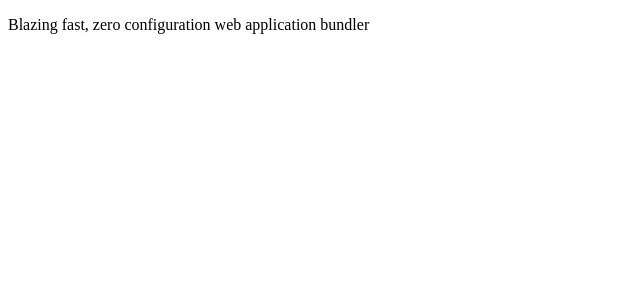
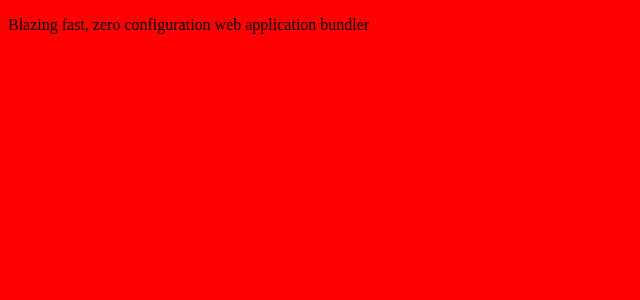
Before and after one commit to fac-14/Brickworks-Tollington_Project, a React (Vite) app: page / in a window 1280 px wide. Shown: the top 300 px of the page, without its empty margins (0-640 px from the left). Built offline with nearby package versions, Linux system fonts and the light colour scheme.

Commit message:
set up travis and nodemon

```diff
--- a/index.html
+++ b/index.html
@@ -5,7 +5,7 @@
   <meta name="viewport" content="width=device-width, initial-scale=1.0">
   <meta http-equiv="X-UA-Compatible" content="ie=edge">
   <title>Bundling ReactJS with Parcel</title>
-  <link rel="stylesheet" href="main.css"/>
+  <link rel="stylesheet" type="text/css" href="style.css"/>
 </head>
 <body>
   <div id="root"></div>
--- a/package.json
+++ b/package.json
@@ -5,7 +5,7 @@
   "main": "index.js",
   "scripts": {
     "test": "jest --watch",
-    "start": "node server.js",
+    "start": "nodemon server.js",
     "parcel:dev": "./node_modules/.bin/parcel index.html",
     "parcel:watch": "./node_modules/.bin/parcel watch index.html",
     "parcel:build": "./node_modules/.bin/parcel build index.html"
@@ -41,6 +41,7 @@
     "eslint": "^5.6.1",
     "eslint-config-recommended": "^4.0.0",
     "eslint-plugin-react": "^7.11.1",
-    "jest": "^23.6.0"
+    "jest": "^23.6.0",
+    "nodemon": "^1.18.4"
   }
 }
--- /dev/null
+++ b/style.css
@@ -0,0 +1,3 @@
+body {
+  background-color: red;
+}
```
Also changed, not shown: .travis.yml, main.css (deleted), 1 other file (tests, documents, lock files or other folders).
